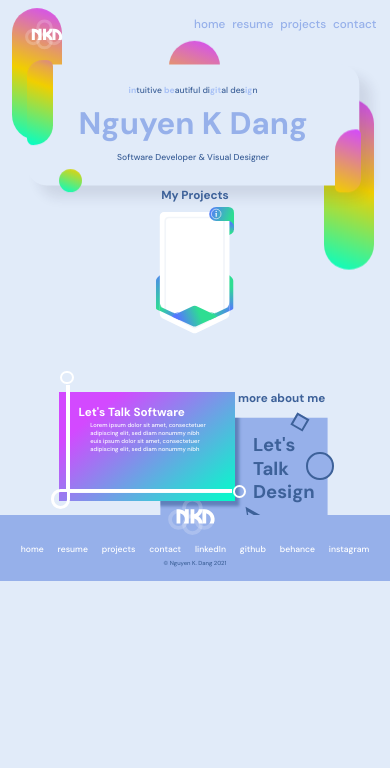
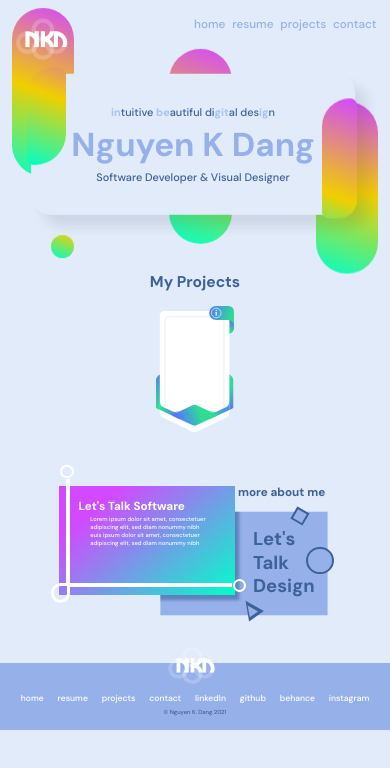
Before and after one commit to nguyenkdang/nguyenkdang, a React (Create React App) app: page / in a window 390 px wide. Shown: the top 768 px of the page. Built offline with nearby package versions, Linux system fonts and the light colour scheme.

Commit message:
Home mobile integration 1.2

```diff
--- a/src/components/home/Home.js
+++ b/src/components/home/Home.js
@@ -22,12 +22,12 @@ const Home = () => {
             </div>
             <div id="intro">
                 <div id="title_box">
-                    <h2 className='sc'> <a className="hidden_link" href="https://www.linkedin.com/in/nguyenkdang/" target="_blank">in</a>tuitive
+                    <h2 className='sc my_slogan'> <a className="hidden_link" href="https://www.linkedin.com/in/nguyenkdang/" target="_blank">in</a>tuitive
                         <a className="hidden_link" href="https://www.behance.net/nguyenkdang" target="_blank"> be</a>autiful
                         di<a className="hidden_link" href="https://github.com/nguyenkdang" target="_blank">git</a>al
                         des<a className="hidden_link" href="https://www.instagram.com/nguwaynedang/" target="_blank">ig</a>n</h2>
                     <h1 id="my_name"> Nguyen K Dang </h1>
-                    <h2 className='sc'> Software Developer & Visual Designer </h2>
+                    <h2 className='sc my_title'> Software Developer & Visual Designer </h2>
                 </div>
                 <Paint/>
             </div>
--- a/src/components/home/Home.scss
+++ b/src/components/home/Home.scss
@@ -1,7 +1,6 @@
 @import '../../Variables.scss';
 
 .home{
-    height: 130vw;
     z-index: -1;
 }
 
@@ -53,11 +52,10 @@
 
 /* ------- Projects -------*/
 #project-label{
-    position: absolute;
-    transform: translate(-50%, -50%);
+    position: relative;
+    text-align: center;
     font-size: 3vw;
-    left: 50vw;
-    top: 48vw;
+    top: 23vw;
     color: $sideColor
 }
 
@@ -65,8 +63,8 @@
 /* ------- About Me -------*/
 #aboutMe{
     position: relative;
-    top: 65vw;
-
+    margin-top: 30vw;
+    margin-bottom: 20vw;
     #aboutMe-label{
         position: absolute;
         font-size: 3vw;
@@ -86,32 +84,62 @@
 @media screen and (max-width: $phoneWidth) {
     #head_logo{
         position: absolute;
-        top: 3vw;
-        left: -12.1vw;
+        top: -4vw;
+        left: -21.25vw;
         z-index: 1;
+        .my_logo{
+            width: 22vw;
+            height: 22vw;
+            animation: floater 4s ease infinite;
+        }
     }
 
 
     #title_box {
-        width: 79vw;
-        height: 25vw;
-        top: 30vw;
+        width: 77vw;
+        height: 30vw;
+        top: 35vw;
         left: 49.5vw;
 
         border-radius: 5vw;
         box-shadow: 3vw 3vw 3vw 0.1vw rgba(41, 43, 65, 0.1);
         padding: 3vw;
 
+        .my_slogan{
+            margin-top:5vw;;
+            margin-bottom: 1vw;
+        }
+        .my_title{
+            margin-top: 1vw;
+        }
+
         h2{
-            font-size: 2.2vw;
+            font-size: 2.8vw;
         }
+
         .hidden_link{
             font-weight: 600;
         }
 
         #my_name{
-            font-size: 8vw;
+            font-size: 8.5vw;
             margin: 0vw;
         }
     }
+
+    #project-label{
+        font-size: 4vw;
+        top: 29vw;
+    }
+
+    /* ------- About Me -------*/
+    #aboutMe{
+        margin-top: 40vw;
+        margin-bottom: 20vw;
+        #aboutMe-label{
+            font-size: 3vw;
+            left: 61vw;
+            top: 0vw;
+        }
+    }
 }
--- a/src/components/home/intro/Paint.scss
+++ b/src/components/home/intro/Paint.scss
@@ -93,7 +93,7 @@
     .paint_drip{
         position: absolute;
         border-radius: 20vw;
-        width: 13vw;
+        width: 16vw;
         height: 34vw;
         background: linear-gradient(20deg, #00ffc9 0%, #f1cf00 50%, #d349ff 100%);
 
@@ -101,63 +101,59 @@
     }
 
     .left_paint{
+        height: 43vw;
         top: 1.5vw;
         left: 3vw;
-
-        animation: floater 4s ease infinite;
     }
 
     .top_left_drip{
         position: absolute;
-        top: 15vw;
+        top: 17vw;
         left: 7vw;
-        width: 6.5vw;
-        height: 22vw;
+        width: 10vw;
+        height: 25vw;
 
         border-top-left-radius: 20vw;
-        border-top-right-radius: 8vw;
-        border-bottom-left-radius: 8vw;
+        border-top-right-radius: 6vw;
+        border-bottom-left-radius: 6vw;
         border-bottom-right-radius: 25vw;
 
-        background: linear-gradient(20deg, #00ffc9 0%, #f1cf00 70%, #E7A64C 90%, #D9838E 100%);
+        background: linear-gradient(20deg, #00ffc9 0%, #f1cf00 70%, #E7A64C 90%, #E49471 100%);
     }
 
     .middle_paint{
-        top: 10vw;
+        height: 50vw;
+        top: 12vw;
         left: 43.4vw;
     }
 
     .right_paint{
-        top: 25vw;
-        left: 83vw;
+        top: 26vw;
+        left: 81vw;
         height: 44vw;
     }
 
     .top_right_drip{
-        position: absolute;
-        top: 33vw;
-        left: 86vw;
-        width: 6.5vw;
-        height: 16.25vw;
+        top: 25vw;
+        left: 82.5vw;
+        width: 9vw;
+        height: 31vw;
 
         border-top-left-radius: 25vw;
         border-top-right-radius: 6vw;
         border-bottom-left-radius: 6vw;
         border-bottom-right-radius: 16vw;
 
-        background: linear-gradient(20deg, #f1cf00 00%, #d349ff 100%);
-
-        animation: floater-slow 5s ease infinite;
+        background: linear-gradient(20deg, #88E357 00%, #f1cf00 20%, #d349ff 100%);
     }
 
     .paint_drop{
         position: absolute;
-        top: 43vw;
-        left: 15vw;
+        top: 60vw;
+        left: 13vw;
         border-radius: 25vw;
         width: 6vw;
         height: 6vw;
         background: linear-gradient(20deg, #00ffc9 0%, #f1cf00 100%);
-        animation: floater-slow 4s ease infinite;
     }
 }
--- a/src/components/home/projects/Badge.scss
+++ b/src/components/home/projects/Badge.scss
@@ -1,3 +1,5 @@
+@import '../../../Variables.scss';
+
 $badgeTrans: all 0.7s ease-out;
 
 svg{
@@ -6,67 +8,68 @@ svg{
 
 /* projects */
 .middle-badge{
-    position: absolute;
-    top: 53vw;
-    left: 40vw;
+    position: relative;
+    top: 24vw;
+    margin-left: 40vw;
+}
+
+@media screen and (max-width: $phoneWidth) {
+    .middle-badge{
+        top: 30vw;
+    }
 }
 
 #base-back{
     transition: $badgeTrans;
+    svg:hover &{
+        d: path("M1171.34,283.51a12.62,12.62,0,0,0-12.61-12.61H830.4a12.62,12.62,0,0,0-12.62,12.61V573.89a16.16,16.16,0,0,0,11.72,15.54l160.62,45.94a16.15,16.15,0,0,0,8.88,0l160.63-45.94a16.16,16.16,0,0,0,11.71-15.54Z");
     }
-
-svg:hover #base-back{
-    d: path("M1171.34,283.51a12.62,12.62,0,0,0-12.61-12.61H830.4a12.62,12.62,0,0,0-12.62,12.61V573.89a16.16,16.16,0,0,0,11.72,15.54l160.62,45.94a16.15,16.15,0,0,0,8.88,0l160.63-45.94a16.16,16.16,0,0,0,11.71-15.54Z");
 }
 
 #base-ridge{
     transition: $badgeTrans;
+    svg:hover &{
+        d: path("M1155,297.21a9.92,9.92,0,0,0-9.92-9.92H844.09a9.92,9.92,0,0,0-9.92,9.92V564.76a11.34,11.34,0,0,0,8.22,10.9L991.44,618.3a11.41,11.41,0,0,0,6.24,0l149.05-42.64a11.33,11.33,0,0,0,8.22-10.9Z");
     }
-
-svg:hover #base-ridge{
-    d: path("M1155,297.21a9.92,9.92,0,0,0-9.92-9.92H844.09a9.92,9.92,0,0,0-9.92,9.92V564.76a11.34,11.34,0,0,0,8.22,10.9L991.44,618.3a11.41,11.41,0,0,0,6.24,0l149.05-42.64a11.33,11.33,0,0,0,8.22-10.9Z");
 }
 
 #more-info-tag{
     transition: $badgeTrans;
+    svg:hover &{
+        transform: translate(72px, 0);
     }
-
-svg:hover #more-info-tag{
-    transform: translate(72px, 0);
 }
 
 #more-info-back{
     transition: $badgeTrans;
-}
-
-svg:hover #more-info-back{
+    svg:hover &{
         d: path("M241.56,0H350.94a16.25,16.25,0,0,1,16.25,16.25V41.87a0,0,0,0,1,0,0H241.56a20.94,20.94,0,0,1-20.94-20.94v0A20.94,20.94,0,0,1,241.56,0Z");
         transform: translate(-133px, 0);
+    }
 }
 
 #info-symb{
     transition: $badgeTrans;
+    svg:hover &{
+        transform: translate(-72px, 0);
     }
-
-svg:hover #info-symb{
-    transform: translate(-72px, 0);
 }
 
 #lang-badge{
     transition: $badgeTrans;
+    svg:hover &{
+        d: path("M988,661l-58.63-30.16a3.08,3.08,0,0,1,0-5.32L990,594.36a10,10,0,0,1,9.23,0l60.55,31.14a3.07,3.07,0,0,1,0,5.32L1001.1,661A14.19,14.19,0,0,1,988,661Z");
     }
-
-svg:hover #lang-badge{
-    d: path("M988,661l-58.63-30.16a3.08,3.08,0,0,1,0-5.32L990,594.36a10,10,0,0,1,9.23,0l60.55,31.14a3.07,3.07,0,0,1,0,5.32L1001.1,661A14.19,14.19,0,0,1,988,661Z");
 }
 
 #right-edge{
     transition: $badgeTrans;
+    svg:hover &{
+        d: path("M1171.34,600V491.11l8.84,7a12.25,12.25,0,0,1,4.45,9.59v85.34a4.26,4.26,0,0,1-3.11,4.1Z");
+    }
 }
 
-svg:hover #right-edge{
-    d: path("M1171.34,600V491.11l8.84,7a12.25,12.25,0,0,1,4.45,9.59v85.34a4.26,4.26,0,0,1-3.11,4.1Z");
-}
+
 
 #right-b-edge{
     transition: $badgeTrans;
@@ -86,40 +89,35 @@ svg:hover #right-edge-curve{
 
 #right-b-curve{
     transition: $badgeTrans;
+    svg:hover &{
+        d: path("M1061.27,617.56s-14.91.76-25.83-4.33l15.45,8.37Z");
     }
-
-svg:hover #right-b-curve{
-    d: path("M1061.27,617.56s-14.91.76-25.83-4.33l15.45,8.37Z");
 }
 
 #left-edge{
     transition: $badgeTrans;
+    svg:hover &{
+        d: path("M817.78,600V491.11l-8.84,7a12.24,12.24,0,0,0-4.44,9.59v85.34a4.26,4.26,0,0,0,3.11,4.1Z");
     }
-
-svg:hover #left-edge{
-    d: path("M817.78,600V491.11l-8.84,7a12.24,12.24,0,0,0-4.44,9.59v85.34a4.26,4.26,0,0,0,3.11,4.1Z");
 }
 
 #left-b-edge{
     transition: $badgeTrans;
+    svg:hover &{
+        d: path("M954.72,624.36,816.93,586l-.07,13.77,131.5,36.77a2.84,2.84,0,0,0,3.49-2Z");
     }
-
-svg:hover #left-b-edge{
-    d: path("M954.72,624.36,816.93,586l-.07,13.77,131.5,36.77a2.84,2.84,0,0,0,3.49-2Z");
 }
 
 #left-edge-curve{
     transition: $badgeTrans;
+    svg:hover &{
+        d: path("M817.28,564.58s1.74,20,12.47,25l-12.85-2.79Z");
     }
-
-svg:hover #left-edge-curve{
-    d: path("M817.28,564.58s1.74,20,12.47,25l-12.85-2.79Z");
 }
 
 #left-b-curve{
     transition: $badgeTrans;
-}
-
-svg:hover #left-b-curve{
+    svg:hover &{
         d: path("M927.86,617.56s14.9.77,25.82-4.33l-15.45,8.37Z");
     }
+}
--- a/src/components/projects/ProjItem.scss
+++ b/src/components/projects/ProjItem.scss
@@ -238,7 +238,7 @@
                 border-radius: 5vw;
                 width: 6vw;
                 height: 6vw;
-                left: 38vw;
+                left: 42.5vw;
                 transform: translate(-50%);
 
 
```
Lines whose indentation alone changed are shown as unchanged.
